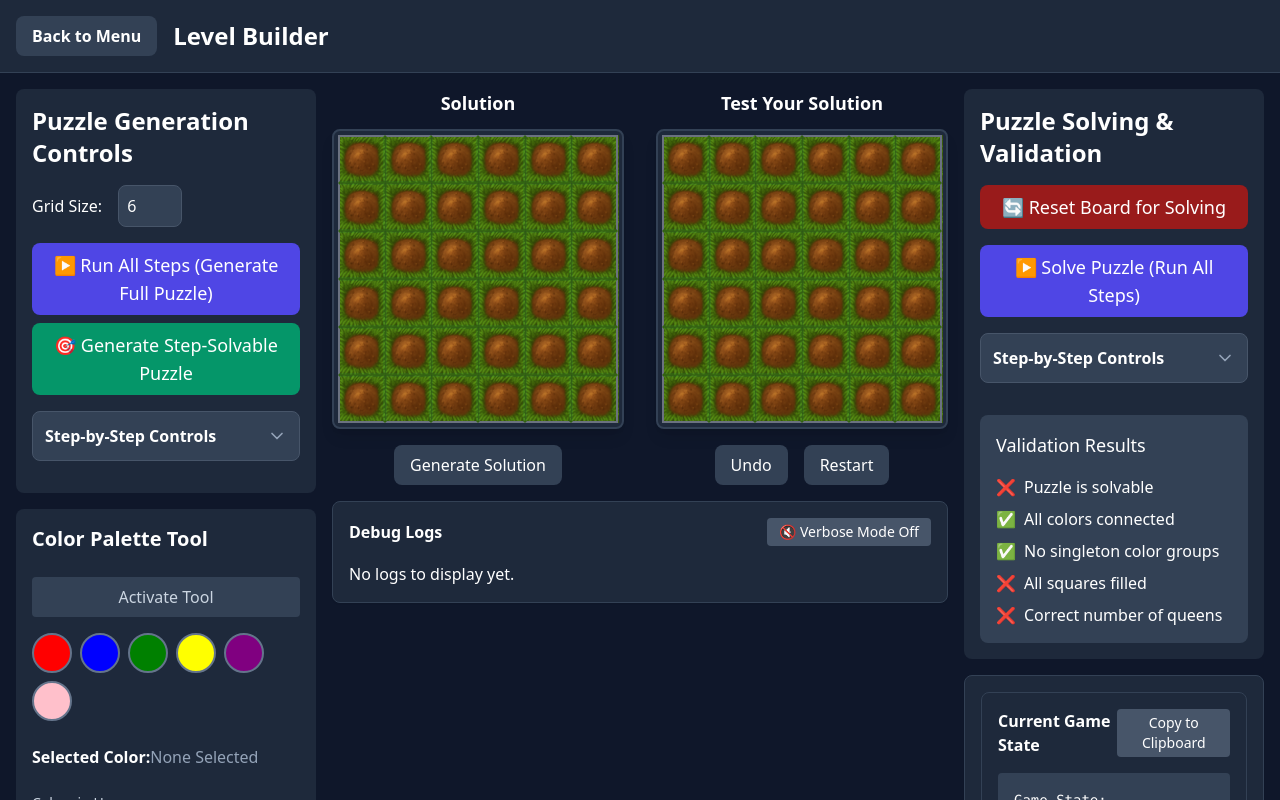
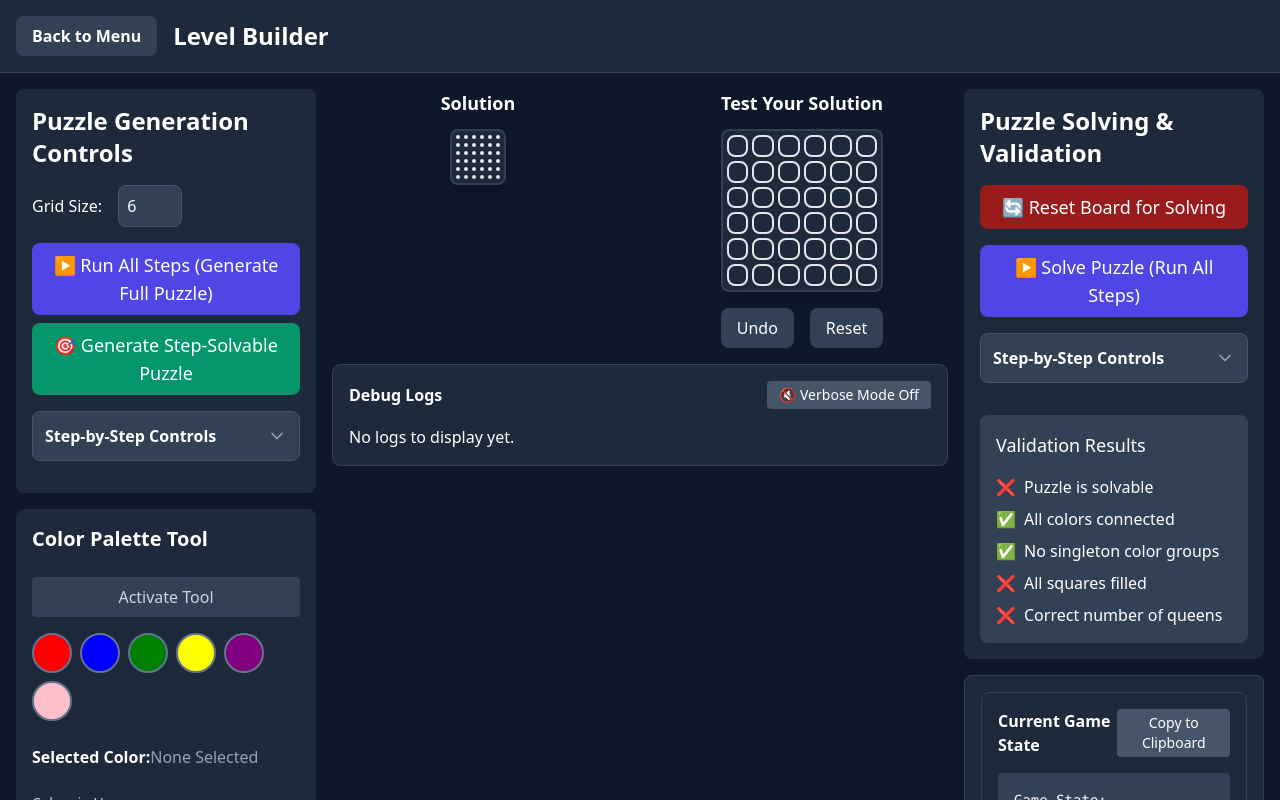
Before and after one commit to Crushford/Cassowary-Games, a Vue app: page /level-builder in a window 1280 px wide. Shown: the top 800 px of the page. Built offline with nearby package versions, Linux system fonts and the light colour scheme.

Commit message:
Revert GameGrid back to what it was

```diff
--- a/src/components/GameGrid.vue
+++ b/src/components/GameGrid.vue
@@ -2,48 +2,24 @@
   <div class="relative flex flex-col items-center">
     <!-- Game Grid -->
     <div
-      class="grid bg-slate-800 border-2 border-slate-700 p-1 rounded-lg shadow-lg"
+      class="grid w-full bg-slate-800 border-2 border-slate-700 p-1 rounded-lg shadow-lg gap-1"
       :style="{
         gridTemplateColumns: `repeat(${gameStore.gridSize}, minmax(0, 1fr))`,
       }"
     >
-      <template v-for="(row, rowIndex) in gameStore.grid" :key="rowIndex">
-        <div v-for="(cell, colIndex) in row" :key="colIndex" class="relative">
-          <div
-            class="relative w-12 h-12 flex items-center justify-center cursor-pointer"
-            :class="getCellClasses(cell)"
-            :style="getCellBackgroundStyle(cell)"
-            @click="handleCellClick(rowIndex, colIndex)"
-            @contextmenu.prevent="handleRightClick(rowIndex, colIndex)"
-          >
-            <span v-if="shouldShowQueen(rowIndex, colIndex)" class="text-xl text-white">🍯</span>
-            <span v-else-if="shouldShowFlag(rowIndex, colIndex)" class="text-sm text-yellow-400"
-              >🚧</span
-            >
-            <div
-              v-else-if="shouldShowInvalid(rowIndex, colIndex)"
-              class="grid grid-cols-2 gap-1 text-xs leading-none"
-            >
-              <span>🐜</span>
-              <span>🐜</span>
-              <span>🐜</span>
-              <span>🐜</span>
-              <span>🐜</span>
-              <span>🐜</span>
-            </div>
-            <span v-else class="text-transparent">.</span>
-          </div>
-          <!-- Border overlay -->
-          <div
-            class="absolute inset-0 pointer-events-none z-10"
-            :class="getWrapperBorderClasses(cell, rowIndex, colIndex)"
-          ></div>
-        </div>
+      <template v-for="rowIndex in gameStore.gridSize" :key="rowIndex">
+        <Square
+          v-for="colIndex in gameStore.gridSize"
+          :key="`${rowIndex}-${colIndex}`"
+          :row="rowIndex - 1"
+          :col="colIndex - 1"
+          :mode="mode"
+        />
       </template>
     </div>
 
     <!-- Control Buttons -->
-    <div v-if="showControls" class="mt-4 flex gap-4">
+    <div class="mt-4 flex gap-4">
       <button
         v-if="mode === 'player'"
         @click="gameStore.handleUndo()"
@@ -53,105 +29,27 @@
       </button>
       <button
         v-if="mode === 'player'"
-        @click="gameStore.clearQueensAndFlags()"
+        @click="gameStore.clearMarkers()"
         class="px-4 py-2 bg-slate-700 hover:bg-slate-600 text-white rounded-lg transition-colors"
       >
-        Restart
-      </button>
-      <button
-        v-if="mode === 'solution'"
-        @click="gameStore.generateFullSolution"
-        class="px-4 py-2 bg-slate-700 hover:bg-slate-600 text-white rounded-lg transition-colors"
-      >
-        Generate Solution
+        Reset
       </button>
     </div>
   </div>
 </template>
 
 <script setup lang="ts">
-import { ref, watch, onMounted, defineComponent } from 'vue';
-import { COLOR_BG_HOVER_CLASSES, COLOR_BG_IMAGES } from '@/utils/colorPalette';
-import { ColorName } from '../types/types';
+import { ref, watch, onMounted } from 'vue';
 import { useGameStore } from '../stores/gameStore';
+import Square from './Square.vue';
 
-defineComponent({
-  name: 'GameGrid',
-});
-
-const props = defineProps({
-  mode: {
-    type: String,
-    default: 'player',
-    validator: (value: string) => ['player', 'solution'].includes(value),
-  },
-  showControls: {
-    type: Boolean,
-    default: true,
-  },
-});
+const props = defineProps<{
+  mode: 'solution' | 'player';
+  showControls?: boolean;
+}>();
 
 const gameStore = useGameStore();
 const localGridSize = ref(gameStore.gridSize);
-
-// Default background/hover class for cells with dirt texture
-const defaultBgClass = 'bg-slate-700 hover:bg-slate-600';
-const defaultBgStyle =
-  'background-image: url("/assets/cell-background.png"); background-size: cover; background-position: center;';
-
-// Function to get cell classes (background and state classes)
-function getCellClasses(cell: { groupColor?: string; state?: string }) {
-  const classes = [];
-
-  // Add background color class with individual textures
-  if (cell.groupColor) {
-    classes.push(COLOR_BG_HOVER_CLASSES[cell.groupColor as ColorName]);
-  } else {
-    classes.push(defaultBgClass);
-  }
-
-  return classes;
-}
-
-// Function to get background style for each cell
-function getCellBackgroundStyle(cell: { groupColor?: string }) {
-  console.log(gameStore.grid);
-  if (cell.groupColor === 'pink') debugger;
-  if (cell.groupColor) {
-    return COLOR_BG_IMAGES[cell.groupColor as ColorName];
-  }
-  return defaultBgStyle;
-}
-
-// Conditional display methods
-function shouldShowQueen(row: number, col: number): boolean {
-  if (props.mode === 'solution') {
-    return isSolutionQueen(row, col);
-  } else {
-    return gameStore.playerGrid.queens.some((q) => q.row === row && q.col === col);
-  }
-}
-
-function shouldShowFlag(row: number, col: number): boolean {
-  if (props.mode === 'solution') {
-    return false; // No flags in solution view
-  } else {
-    return gameStore.playerGrid.flags.some((f) => f.row === row && f.col === col);
-  }
-}
-
-function shouldShowInvalid(row: number, col: number): boolean {
-  if (props.mode === 'solution') {
-    return false; // No invalid markers in solution view
-  } else {
-    return gameStore.playerGrid.invalid.some((i) => i.row === row && i.col === col);
-  }
-}
-
-// Solution-specific methods
-function isSolutionQueen(row: number, col: number): boolean {
-  return gameStore.puzzleGrid.solution.some((q) => q.row === row && q.col === col);
-}
 
 // Watch for grid size changes from the store
 watch(
@@ -165,94 +63,10 @@ watch(
 onMounted(() => {
   localGridSize.value = gameStore.gridSize;
 });
+</script>
 
-// Handle cell clicks
-function handleCellClick(row: number, col: number) {
-  // If color tool is active and a color is selected, apply the color
-  if (gameStore.colorToolActive && gameStore.colorToolSelectedColor) {
-    gameStore.setSquareColor(row, col, gameStore.colorToolSelectedColor);
-  } else if (props.mode === 'player') {
-    // Use handleSquareClick to cycle: empty -> flag -> queen
-    gameStore.handleSquareClick(row, col);
-  }
-}
-
-// Handle right-clicks for flags
-function handleRightClick(row: number, col: number) {
-  if (props.mode === 'player') {
-    // Only place flags in player mode
-    gameStore.placeFlag(row, col);
-  }
-}
-
-// Update grid size
-function updateGridSize() {
-  gameStore.setGridSize(localGridSize.value);
-}
-
-// New function to handle wrapper border classes
-function getWrapperBorderClasses(cell: { groupColor?: string }, row: number, col: number) {
-  const classes = [];
-  const grid = gameStore.grid;
-  const maxRow = grid.length - 1;
-  const maxCol = grid[0].length - 1;
-
-  // Check right neighbor
-  if (col < maxCol) {
-    if (grid[row][col + 1].groupColor !== cell.groupColor) {
-      // Different color group - blue border
-      classes.push('border-r-2 border-r-blue-700');
-    } else {
-      // Same color group - green border with opacity
-      classes.push('border-r-2 border-r-green-500/10');
-    }
-  } else {
-    // Edge of puzzle - grey border
-    classes.push('border-r-2 border-r-gray-500');
-  }
-
-  // Check left neighbor
-  if (col > 0) {
-    if (grid[row][col - 1].groupColor !== cell.groupColor) {
-      // Different color group - blue border
-      classes.push('border-l-2 border-l-blue-700');
-    } else {
-      // Same color group - green border with opacity
-      classes.push('border-l-2 border-l-green-500/10');
-    }
-  } else {
-    // Edge of puzzle - grey border
-    classes.push('border-l-2 border-l-gray-500');
-  }
-
-  // Check bottom neighbor
-  if (row < maxRow) {
-    if (grid[row + 1][col].groupColor !== cell.groupColor) {
-      // Different color group - blue border
-      classes.push('border-b-2 border-b-blue-700');
-    } else {
-      // Same color group - green border with opacity
-      classes.push('border-b-2 border-b-green-500/10');
-    }
-  } else {
-    // Edge of puzzle - grey border
-    classes.push('border-b-2 border-b-gray-500');
-  }
-
-  // Check top neighbor
-  if (row > 0) {
-    if (grid[row - 1][col].groupColor !== cell.groupColor) {
-      // Different color group - blue border
-      classes.push('border-t-2 border-t-blue-700');
-    } else {
-      // Same color group - green border with opacity
-      classes.push('border-t-2 border-t-green-500/10');
-    }
-  } else {
-    // Edge of puzzle - grey border
-    classes.push('border-t-2 border-t-gray-500');
-  }
-
-  return classes;
-}
+<script lang="ts">
+export default {
+  name: 'GameGrid',
+};
 </script>
```
